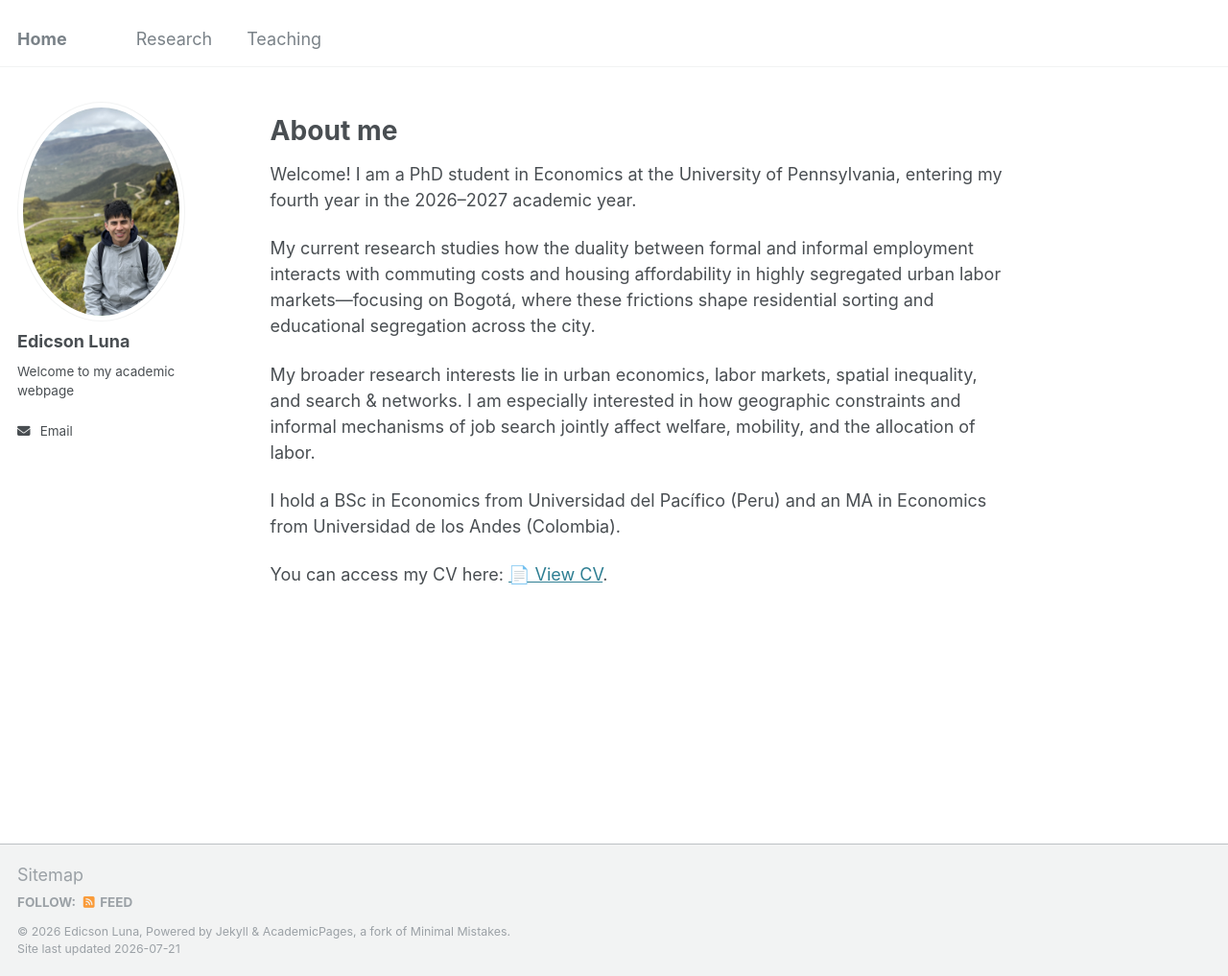
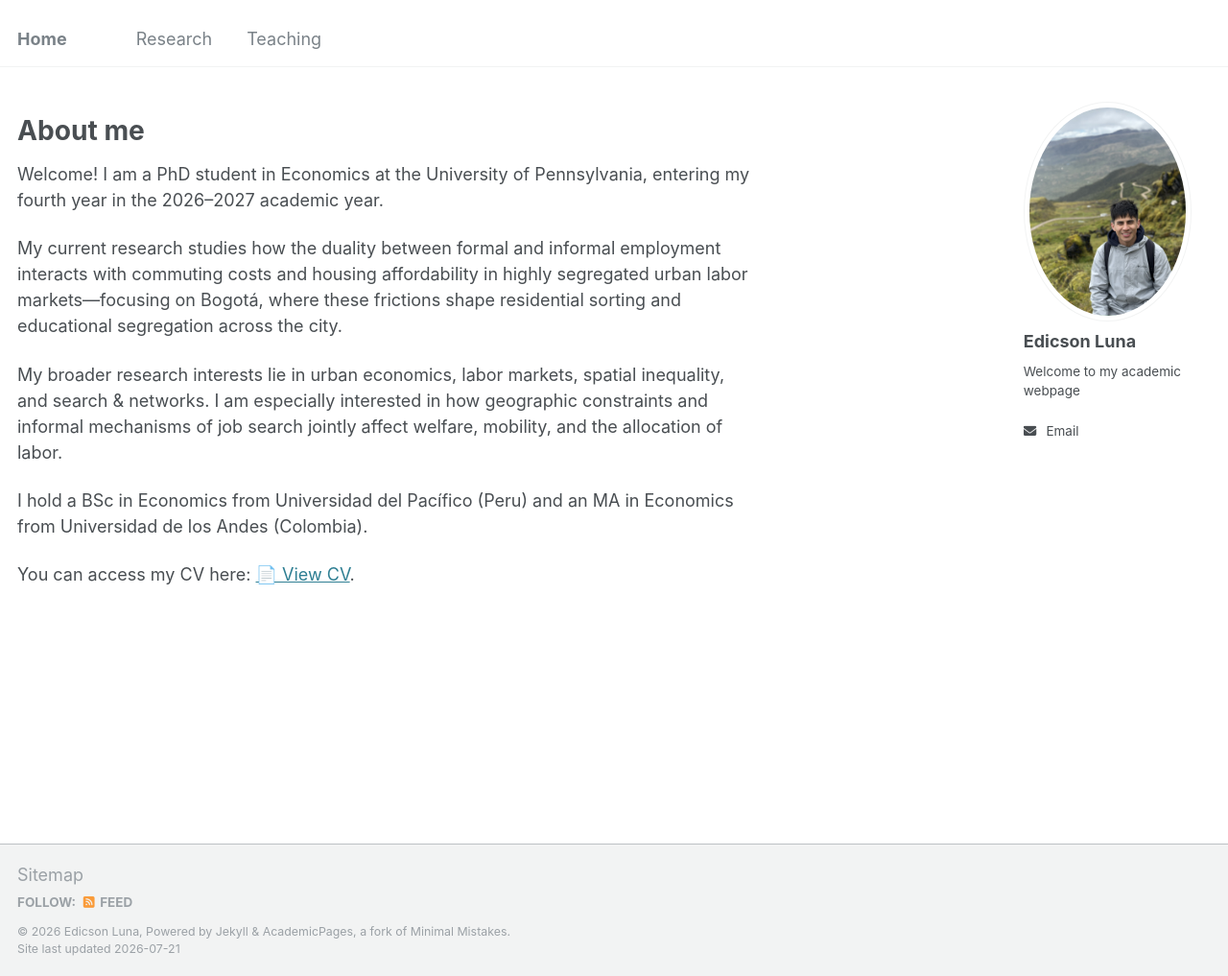
Before and after one commit to edicsonluna/edicsonluna.github.io, a Jekyll site: the page built from _pages/about.md, in a window 1280 px wide and 1017 px high. Shown: the whole window at 96% size. Built offline with Jekyll 4.4.1, drawn with Linux system fonts in a browser that asks for light colours.

Commit message:
Move profile sidebar (photo/name) to the right side of homepage

```diff
--- a/_sass/_page.scss
+++ b/_sass/_page.scss
@@ -18,9 +18,8 @@
 
 .page {
   @include breakpoint($large) {
-    @include span(10 of 12 last);
-    @include prefix(0.5 of 12);
-    @include suffix(2 of 12);
+    @include span(10 of 12);
+    @include suffix(2.5 of 12);
   }
 
   .page__inner-wrap {
--- a/_sass/_sidebar.scss
+++ b/_sass/_sidebar.scss
@@ -18,10 +18,12 @@
     overflow-y: auto;               // Add scrollbar if the sidebar is too long
     position: fixed;
     padding-top: $masthead-height;
+    left: auto;
+    right: #{"max(1em, calc((100vw - #{$x-large}) / 2 + 1em))"};
   }
 
   @include breakpoint($large) {
-    @include span(2 of 12);
+    @include span(2 of 12 last);
     opacity: 1;
     -webkit-transition: opacity 0.2s ease-in-out;
             transition: opacity 0.2s ease-in-out;
```
